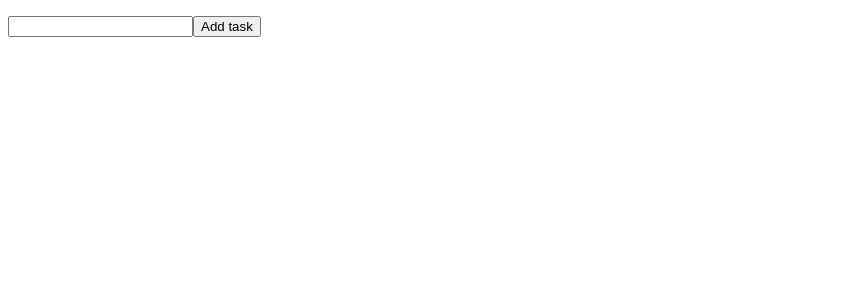
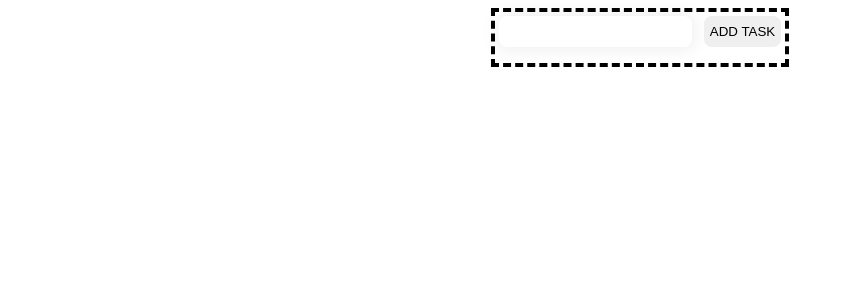
Before and after one commit to comacrae/interactive_todo_list, a React (Create React App) app: page / in a window 1280 px wide. Shown: the top 300 px of the page, without its empty margins (0-844 px from the left). Built offline with nearby package versions, Linux system fonts and the light colour scheme.

Commit message:
css is cursed

```diff
--- a/src/App.js
+++ b/src/App.js
@@ -18,13 +18,11 @@ export default function App() {
     setListItems(newList);
   }
   return (
-    <div className="app-wrapper">
-      <ToDoList
-        listItems={listItems}
-        removeItem={removeListItem}
-        className="list-item"
-      />
-      <ToDoForm onSubmit={addListItem} />
+    <div className="app-container">
+      <div className="list">
+        <ToDoForm onSubmit={addListItem} className="submit-form" />
+        <ToDoList listItems={listItems} removeItem={removeListItem} />
+      </div>
     </div>
   );
 }
--- a/src/components/ToDoForm.js
+++ b/src/components/ToDoForm.js
@@ -10,10 +10,10 @@ export default function ToDoForm({ onSubmit }) {
   }
   return (
     <form onSubmit={addTask}>
-      <label>
-        <input name="input" />
-      </label>
-      <button type="submit">Add task</button>
+      <div className="form">
+        <input name="input" className="form-input" />
+        <button type="form-submit-button">Add task</button>
+      </div>
     </form>
   );
 }
--- a/src/styles.scss
+++ b/src/styles.scss
@@ -1,9 +1,58 @@
+* {
+  font-family: sans-serif;
+  box-sizing: border-box;
+}
 .list-item {
   list-style: none;
+  background-color: aqua;
+  text-transform: uppercase;
+  border: 1px;
+  border-color: black;
+  border-style: dashed;
+  display: flex;
+  flex-direction: row;
   button {
-    float: left;
+    outline: 0;
+    border: 0;
   }
   p {
     color: red;
   }
 }
+.list {
+  border: 4px;
+  border-style: dashed;
+  flex-direction: row;
+  align-items: center;
+  justify-content: center;
+  justify-items: center;
+}
+.app-container {
+  display: flex;
+  justify-content: center;
+}
+.form {
+  font-family: sans-serif;
+  outline: 0;
+  border: 0;
+  display: flex;
+  flex-direction: row;
+  justify-content: center;
+  gap: 12px;
+  margin: 4px;
+
+  button {
+    text-transform: uppercase;
+    outline: 0;
+    border: 0;
+    border-radius: 8px;
+  }
+
+  input {
+    text-transform: lowercase;
+    border-radius: 8px;
+    padding: 8px;
+    border: 0;
+    box-shadow: 0 0 15px 4px rgba(0, 0, 0, 0.06);
+  }
+}
```
